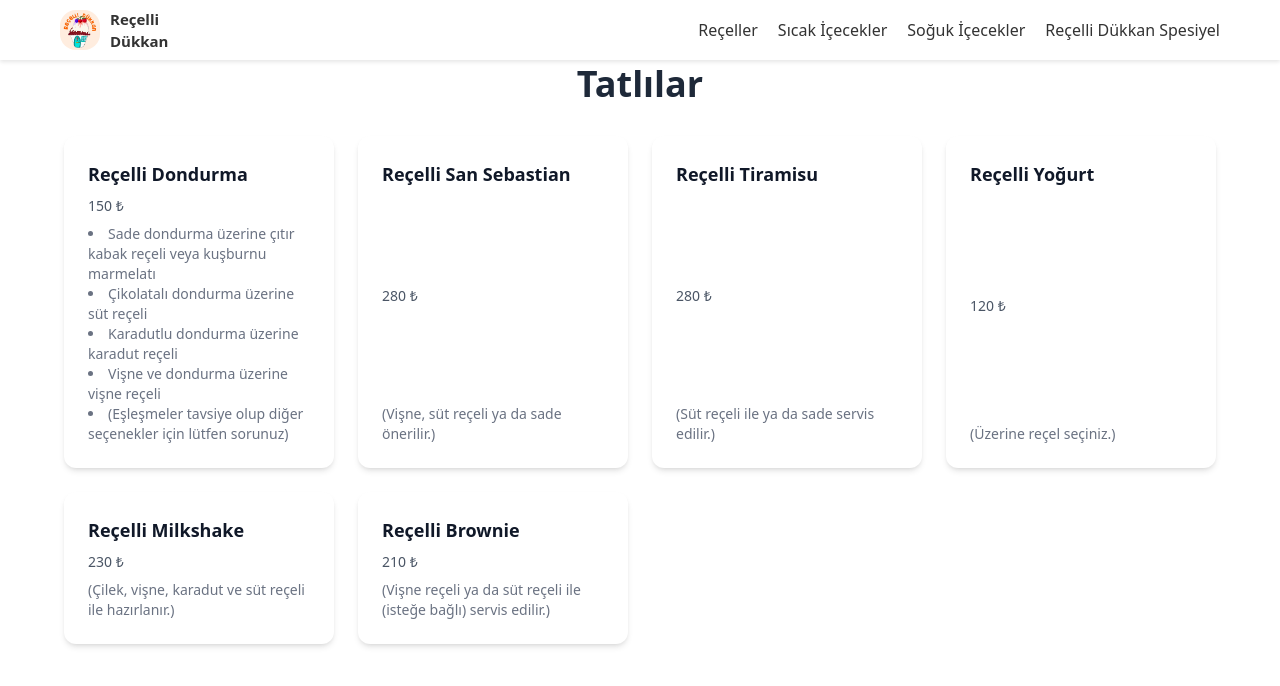
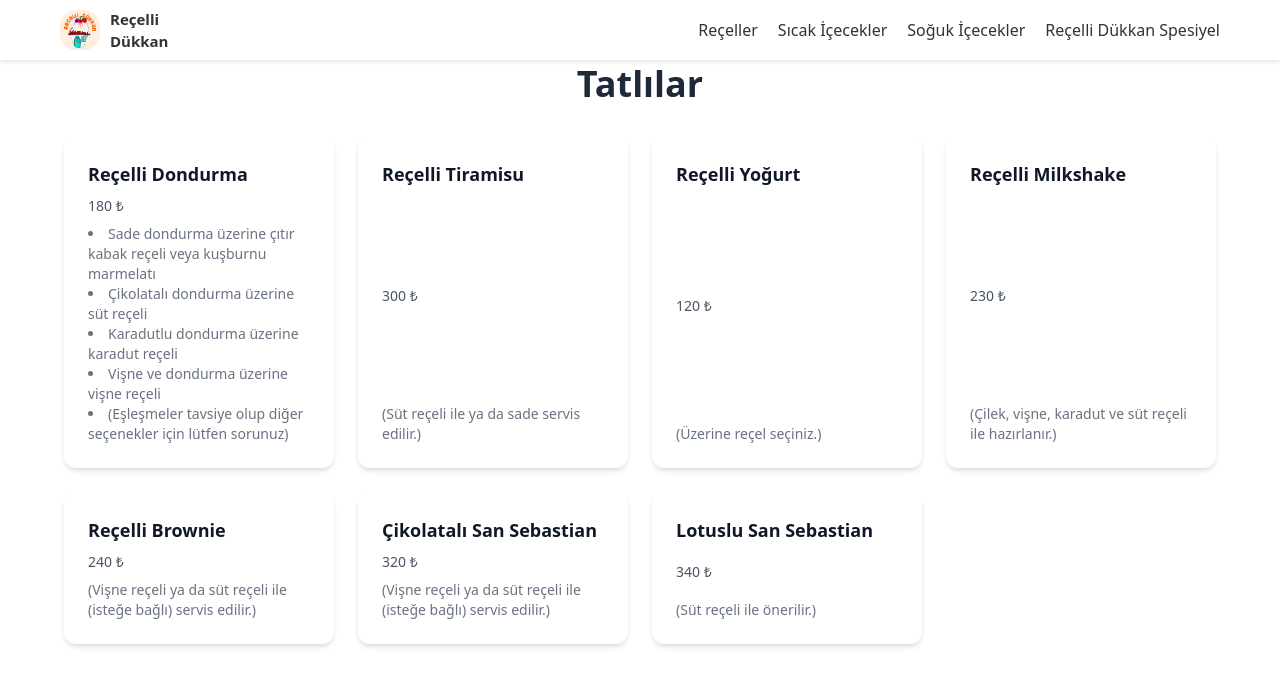
Before and after one commit to recellidukkan/recellidukkan, a Next.js app: page /tatli in a window 1280 px wide. Shown: the top 686 px of the page. Built offline with nearby package versions, Linux system fonts and the light colour scheme.

Commit message:
price updated

```diff
--- a/src/app/tatli/page.tsx
+++ b/src/app/tatli/page.tsx
@@ -3,18 +3,20 @@ import React from 'react'
 
 const Page = () => {
     const desserts = [
-        {name:'Reçelli Dondurma' , price: '150 ₺' , contain:[
+        {name:'Reçelli Dondurma' , price: '180 ₺' , contain:[
             'Sade dondurma üzerine çıtır kabak reçeli veya kuşburnu marmelatı',
             'Çikolatalı dondurma üzerine süt reçeli',
             'Karadutlu dondurma üzerine karadut reçeli',
             'Vişne ve dondurma üzerine vişne reçeli',
             '(Eşleşmeler tavsiye olup diğer seçenekler için lütfen sorunuz)'
         ]},
-        {name:'Reçelli San Sebastian', price:'280 ₺' , contain:'(Vişne, süt reçeli ya da sade önerilir.)'},
-        {name:'Reçelli Tiramisu' , price: '280 ₺' , contain:'(Süt reçeli ile ya da sade servis edilir.)'},
+     //   {name:'Reçelli San Sebastian', price:'300 ₺' , contain:'(Vişne, süt reçeli ya da sade önerilir.)'},
+        {name:'Reçelli Tiramisu' , price: '300 ₺' , contain:'(Süt reçeli ile ya da sade servis edilir.)'},
         {name:'Reçelli Yoğurt' , price: '120 ₺' , contain:'(Üzerine reçel seçiniz.)'},
         {name:'Reçelli Milkshake' , price: '230 ₺' , contain:'(Çilek, vişne, karadut ve süt reçeli ile hazırlanır.)'},
-        {name:'Reçelli Brownie' , price: '210 ₺' , contain:'(Vişne reçeli ya da süt reçeli ile (isteğe bağlı) servis edilir.)'},
+        {name:'Reçelli Brownie' , price: '240 ₺' , contain:'(Vişne reçeli ya da süt reçeli ile (isteğe bağlı) servis edilir.)'},
+        {name:'Çikolatalı San Sebastian' , price: '320 ₺' , contain:'(Vişne reçeli ya da süt reçeli ile (isteğe bağlı) servis edilir.)'},
+        {name:'Lotuslu San Sebastian' , price: '340 ₺' , contain:'(Süt reçeli ile önerilir.)'},
        // {name:'Çıtır Kabak Tatlısı' , price: '230 ₺' , contain:'(Çilek, vişne, karadut ve süt reçeli ile hazırlanır.)'},
 
     ]
```
